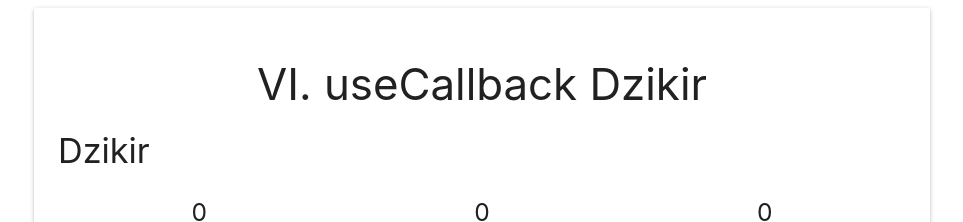
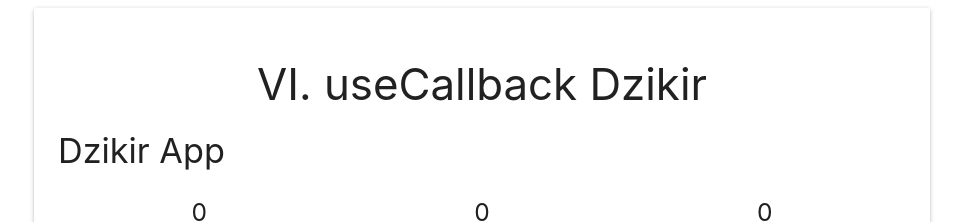
Before and after one commit to abdymm/learn-react-hook, a React (Create React App) app: page / in a window 1280 px wide. Shown: the top 222 px of the page, without its empty margins (158-1121 px from the left). Built offline with nearby package versions, Linux system fonts and the light colour scheme; no server answers.

Commit message:
update dzikir

```diff
--- a/src/components/useCallback/Dzikir.js
+++ b/src/components/useCallback/Dzikir.js
@@ -1,6 +1,7 @@
 import React, { useState } from "react";
 import Counter from "./Counter";
 import ButtonIncrement from "./ButtonIncrement";
+import Title from "./Title";
 
 function Dzikir() {
   const [countSub, setCountSub] = useState(0);
@@ -25,7 +26,7 @@ function Dzikir() {
 
   return (
     <div>
-      <h4>Dzikir</h4>
+      <Title />
       <div className="row center">
         <div className="col m4">
           <Counter count={countSub}>SUBHANALLAH</Counter>
--- /dev/null
+++ b/src/components/useCallback/Title.js
@@ -0,0 +1,8 @@
+import React from "react";
+
+function Title() {
+  console.log("Rendering TITLE");
+  return <h4>Dzikir App</h4>;
+}
+
+export default React.memo(Title);
```
